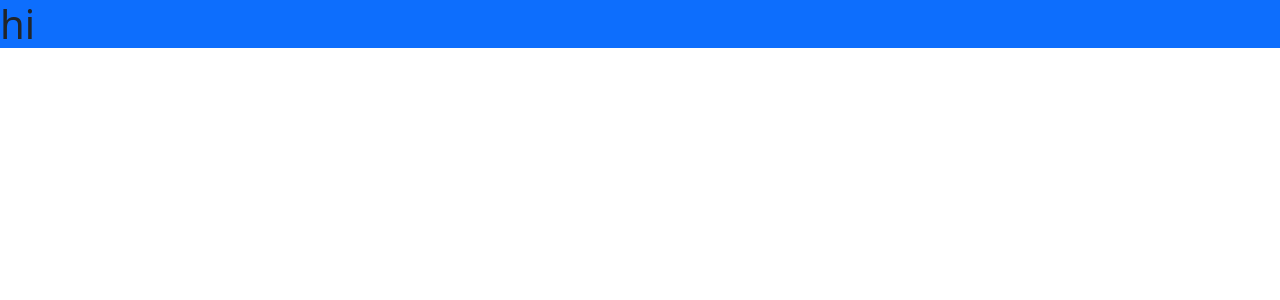
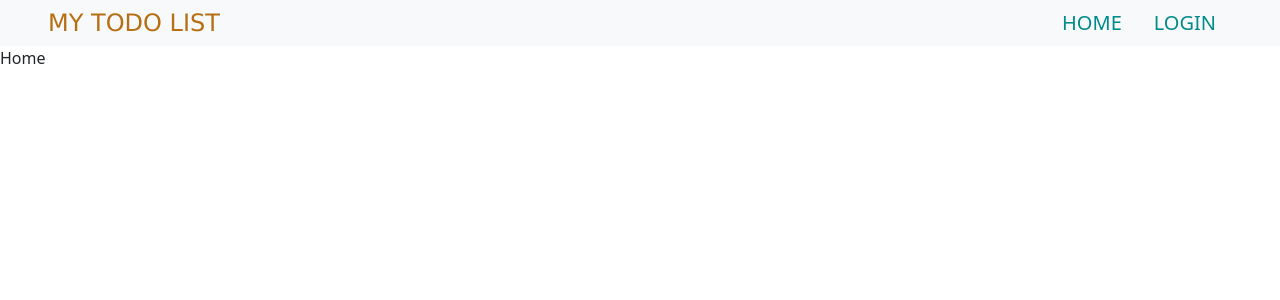
Before and after one commit to SadiaMou007/todo-list, a React (Create React App) app: page / in a window 1280 px wide. Shown: the top 300 px of the page. Built offline with nearby package versions, Linux system fonts and the light colour scheme.

Commit message:
add navbar

```diff
--- a/src/App.js
+++ b/src/App.js
@@ -1,10 +1,23 @@
 import "./App.css";
 import "bootstrap/dist/css/bootstrap.min.css";
+import { Route, Routes } from "react-router-dom";
+import Home from "./components/Home/Home";
+import Todo from "./components/Todo/Todo";
+import Login from "./components/Authentication/Login";
+import SignUp from "./components/Authentication/SignUp";
+import NavBar from "./components/Shared/NavBar";
 
 function App() {
   return (
     <div className="App">
-      <h1 className="bg-primary">hi</h1>
+      <NavBar></NavBar>
+      <Routes>
+        <Route path="/" element={<Home></Home>}></Route>
+        <Route path="/home" element={<Home></Home>}></Route>
+        <Route path="/todo" element={<Todo></Todo>}></Route>
+        <Route path="/login" element={<Login></Login>}></Route>
+        <Route path="/signup" element={<SignUp></SignUp>}></Route>
+      </Routes>
     </div>
   );
 }
--- /dev/null
+++ b/src/components/Home/Home.js
@@ -0,0 +1,7 @@
+import React from "react";
+
+const Home = () => {
+  return <div>Home</div>;
+};
+
+export default Home;
--- a/src/components/Shared/NavBar.js
+++ b/src/components/Shared/NavBar.js
@@ -1,7 +1,24 @@
 import React from "react";
+import { Link } from "react-router-dom";
+import "./Navbar.css";
 
 const NavBar = () => {
-  return <div>NavBar</div>;
+  return (
+    <nav className="px-5 bg-light d-flex justify-content-between align-items-center w-100 py-2">
+      <div className="w-25">
+        {" "}
+        <h4 className="brand my-auto">MY TODO LIST</h4>
+      </div>
+      <div className="w-75 d-flex items-center justify-content-end align-items-center">
+        <Link to={"/home"} className="mx-3 nav-items">
+          HOME
+        </Link>
+        <Link to={"/login"} className="mx-3 nav-items">
+          LOGIN
+        </Link>
+      </div>
+    </nav>
+  );
 };
 
 export default NavBar;
--- /dev/null
+++ b/src/components/Shared/Navbar.css
@@ -0,0 +1,14 @@
+.nav-items {
+  text-decoration: none;
+  font-size: 20px;
+  font: bold;
+  color: darkcyan;
+}
+.nav-items:hover {
+  color: rgb(182, 111, 18);
+}
+.brand {
+  font-family: "Lucida Sans", "Lucida Sans Regular", "Lucida Grande",
+    "Lucida Sans Unicode", Geneva, Verdana, sans-serif;
+  color: rgb(182, 111, 18);
+}
--- a/src/index.js
+++ b/src/index.js
@@ -1,13 +1,16 @@
-import React from 'react';
-import ReactDOM from 'react-dom/client';
-import './index.css';
-import App from './App';
-import reportWebVitals from './reportWebVitals';
+import React from "react";
+import ReactDOM from "react-dom/client";
+import "./index.css";
+import App from "./App";
+import reportWebVitals from "./reportWebVitals";
+import { BrowserRouter } from "react-router-dom";
 
-const root = ReactDOM.createRoot(document.getElementById('root'));
+const root = ReactDOM.createRoot(document.getElementById("root"));
 root.render(
   <React.StrictMode>
-    <App />
+    <BrowserRouter>
+      <App />
+    </BrowserRouter>
   </React.StrictMode>
 );
 
```
Also changed, not shown: src/components/Todo/Todo.js (renamed from src/components/Home/Todo.js).
